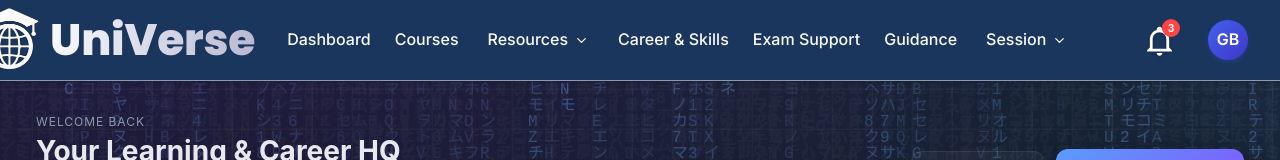
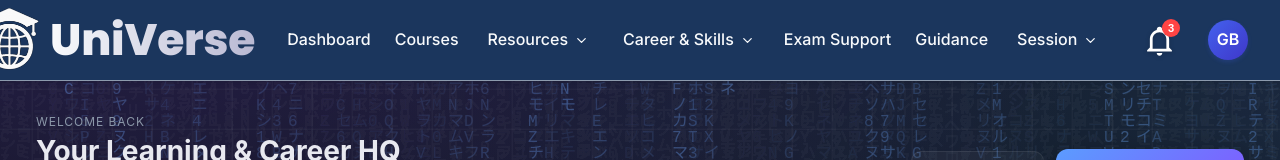
Before and after one commit to Master-GB/UniVerse, a React (Create React App) app in the folder frontend/: page / in a window 1280 px wide. Shown: the top 160 px of the page. Built offline with nearby package versions, Linux system fonts and the light colour scheme; no server answers.

Commit message:
nav bar skill drop down fix

```diff
--- a/frontend/src/components_stu/stu_header/stu_header.js
+++ b/frontend/src/components_stu/stu_header/stu_header.js
@@ -39,7 +39,28 @@ const StuNavigation = () => {
                                 </Link>
                             </div>
                         </div>
-                        <Link to="/student/Career & Skills" className="stu-nav-link">Career & Skills</Link>
+
+
+                        <div className="stu-dropdown">
+                        <Link to="/student/Career & Skills" className="stu-nav-link">Career & Skills
+                            <svg className="stu-dropdown-icon" width="15" height="15" viewBox="0 0 24 24" fill="none" xmlns="http://www.w3.org/2000/svg">
+                                    <path d="M6 9L12 15L18 9" stroke="currentColor" strokeWidth="2" strokeLinecap="round" strokeLinejoin="round"/>
+                                </svg>
+                        </Link>
+                            <div className="stu-dropdown-content">
+                                <Link to="/student/#" className="stu-dropdown-item">
+                                    Resume Builder
+                                </Link>
+                                <Link to="/student/#" className="stu-dropdown-item">
+                                    Mock Interview
+                                </Link>
+                                <Link to="/student/#" className="stu-dropdown-item">
+                                    Interview Quisses
+                                </Link>
+                            </div>
+                        </div>
+
+
                         <Link to="/student/exam-support" className="stu-nav-link">Exam Support</Link>
                         <Link to="/student/guidance" className="stu-nav-link">Guidance</Link>
                         <div className="stu-dropdown">
```
